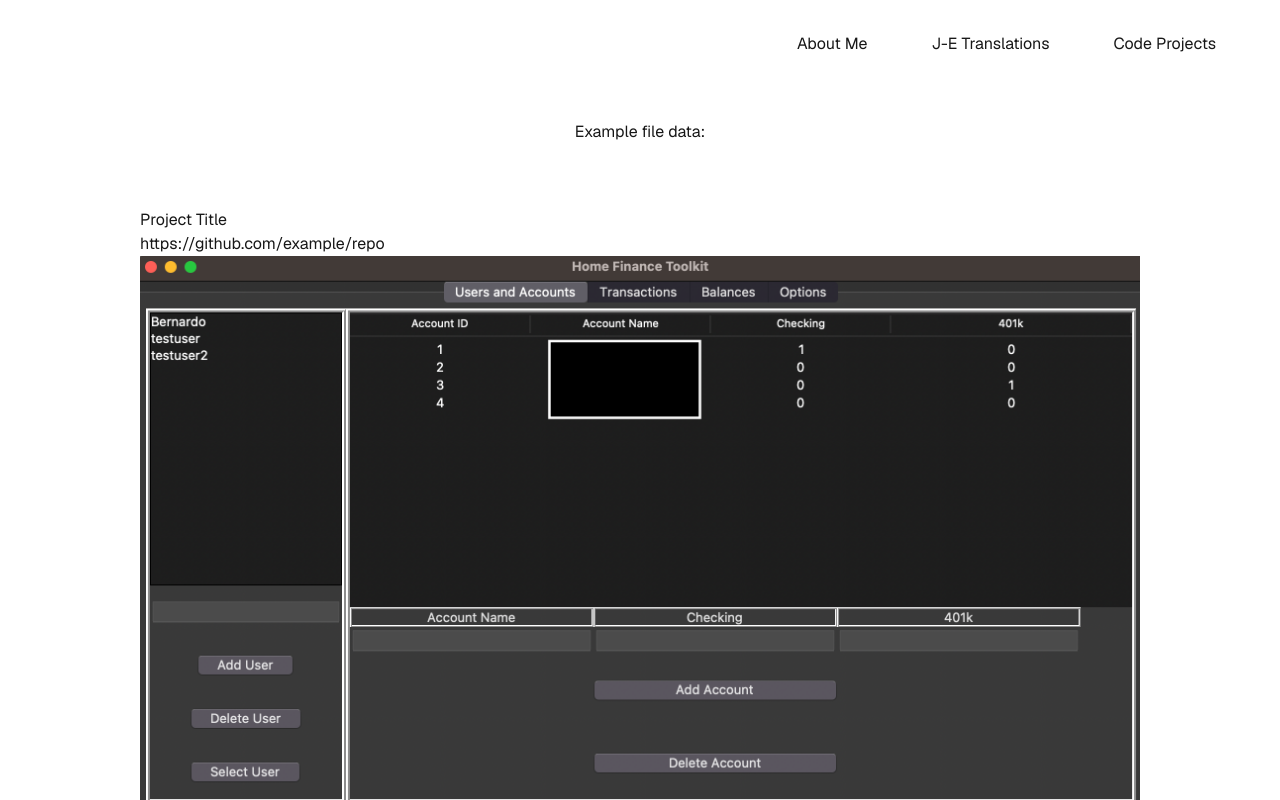
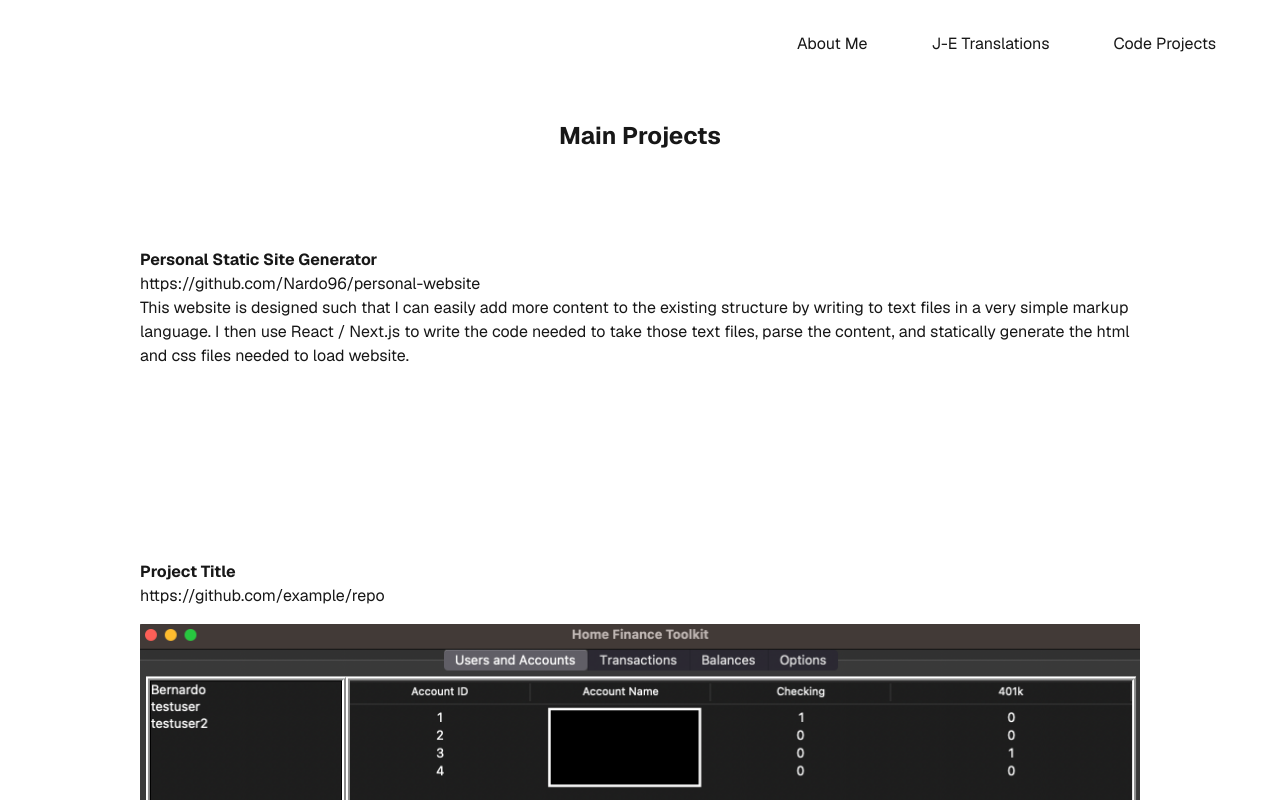
Before and after one commit to Nardo96/personal-website, a Next.js app: page /projects in a window 1280 px wide. Shown: the top 800 px of the page. Built offline with nearby package versions, Linux system fonts and the light colour scheme.

Commit message:
Update styling

```diff
--- a/src/app/about/page.tsx
+++ b/src/app/about/page.tsx
@@ -6,6 +6,7 @@ export default function About() {
     console.log(blocks_about)
     return (
         <>
+            <h1 className="font-bold text-2xl text-center mb-8">Bernardo Rodriguez</h1>
             <h1 className="max-w-250">I transitioned careers into working as a software engineer and have a history of working as a business analyst. Please click on the links in upper right of the page to see examples of coding projects and Japanese to English translations I've made. Please feel free to reach out to me through email or on LinkedIn, and browse through my github for additional coding projects and exercises.</h1>
             <PageParse blocks={blocks_about} mapper="about"/>
         </>
--- a/src/app/components/block.tsx
+++ b/src/app/components/block.tsx
@@ -22,11 +22,16 @@ export default function Block({block, mapperString}) {
 }
 
 export function BlockLineHelper({line, mapper}) {
-    if (mapper.get(line[0])== "Bullet Point") {
+    let type = mapper.get(line[0])
+    if (type == "Bullet Point") {
         return <li className="list-disc list-inside">{line[1]}</li>
     }
-    else if (mapper.get((line[0])) == "Image") {
-        return <img src={line[1]} alt="Image"/>
+    else if (type == "Image") {
+        return <img src={line[1]} alt="Image" className="mb-4 mt-4"/>
+    }
+    else if (type == "Title") {
+        return <h1 className="font-bold">{line[1]}</h1>
+
     }
     else {
         return <div className={mapper.get(line[0])}>{line[1]}</div>
--- a/src/app/components/page-parse.tsx
+++ b/src/app/components/page-parse.tsx
@@ -2,11 +2,22 @@ import Block from "@/app/components/block"
 
 export default function PageParse({blocks, mapper}) {
     console.log(`Parsing ${mapper}`)
-    return (
+    if (mapper == "projects") {
+        return (
+            <div className="w-full max-w-250 flex flex-col gap-48">
+            {blocks.map((block,index) => (
+                <Block block={block} key={index} mapperString={mapper}></Block>
+            ))}
+            </div>
+        )
+    }
+    else {
+        return (
         <div className="w-full max-w-250 flex flex-col gap-8">
         {blocks.map((block,index) => (
             <Block block={block} key={index} mapperString={mapper}></Block>
         ))}
         </div>
-    )
+        )
+    }
 }
--- a/src/app/projects/page.tsx
+++ b/src/app/projects/page.tsx
@@ -6,7 +6,7 @@ export default function About() {
     console.log(blocks_projects)
     return (
         <>
-            <h1 className="max-w-250">Example file data:</h1>
+            <h1 className="font-bold text-2xl text-center mb-8">Main Projects</h1>
             <PageParse blocks={blocks_projects} mapper="projects"/>
         </>
     )
```
Also changed, not shown: public/homefinancetoolkit-example2.png (added), src/resources/projects/example.txt.
